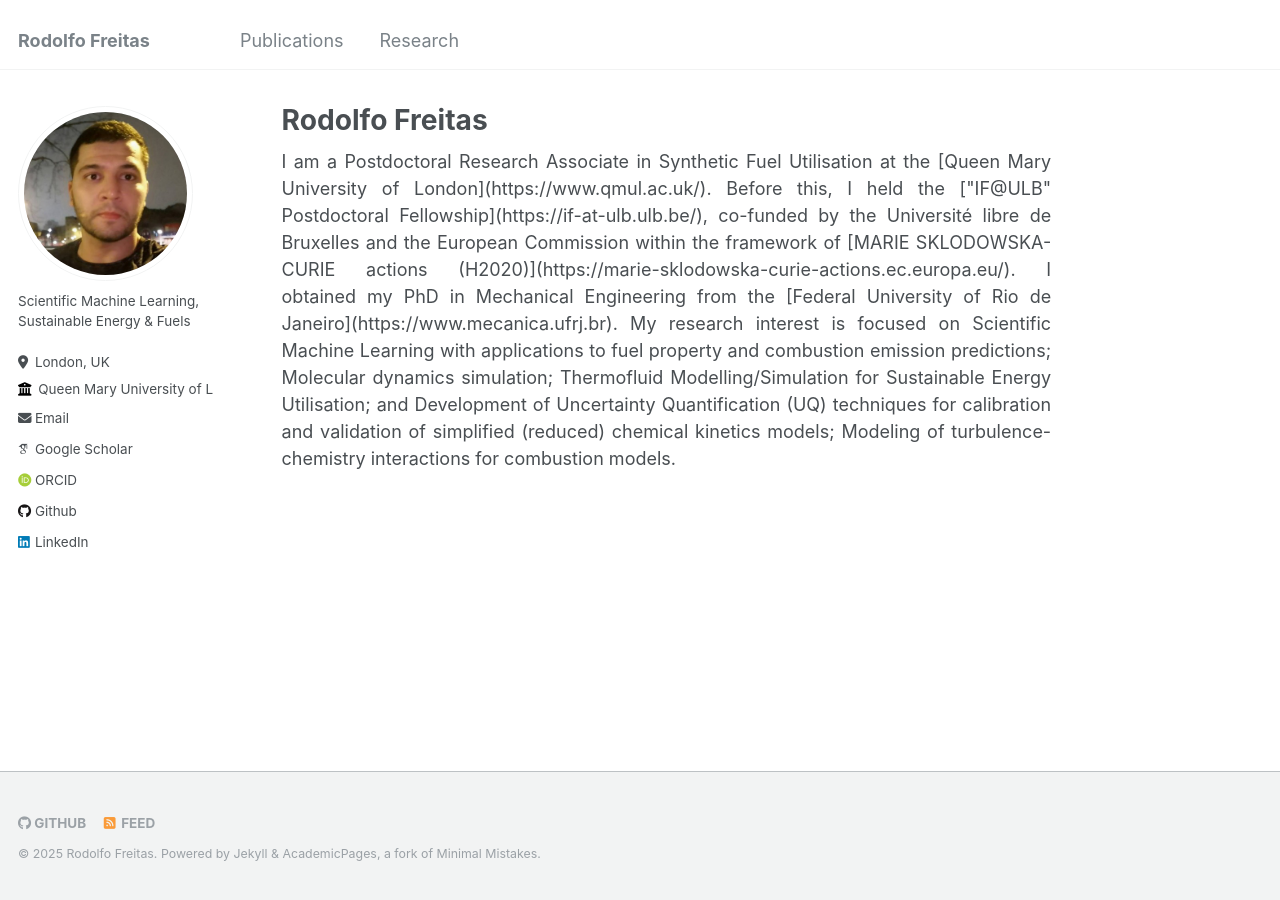
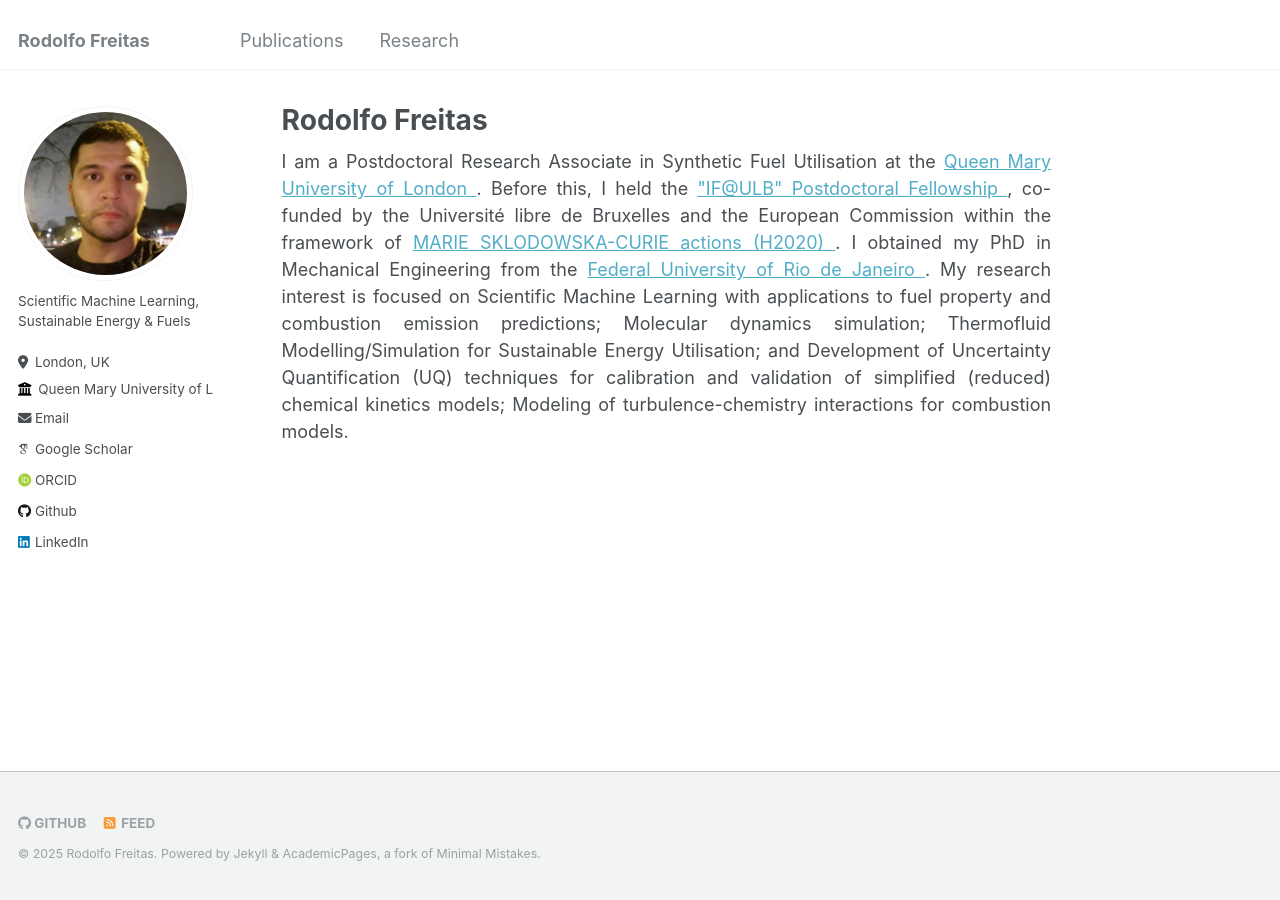
Before and after one commit to RodolfosmFreitas/RodolfosmFreitas.github.io, a Jekyll site: the page built from _pages/about.md, in a window 1280 px wide. Built offline with Jekyll 4.4.1, drawn with Linux system fonts in a browser that asks for light colours; some web fonts are replaced; part of the change alters nothing that is shown.

Commit message:
Update about.md

```diff
--- a/_pages/about.md
+++ b/_pages/about.md
@@ -7,4 +7,5 @@ redirect_from:
   - /about.html
 ---
 
- <div align="justify"> I am a Postdoctoral Research Associate in Synthetic Fuel Utilisation at the [Queen Mary University of London](https://www.qmul.ac.uk/). Before this, I held the ["IF@ULB" Postdoctoral Fellowship](https://if-at-ulb.ulb.be/), co-funded by the Université libre de Bruxelles and the European Commission within the framework of [MARIE SKLODOWSKA-CURIE actions (H2020)](https://marie-sklodowska-curie-actions.ec.europa.eu/). I obtained my PhD in Mechanical Engineering from the [Federal University of Rio de Janeiro](https://www.mecanica.ufrj.br). My research interest is focused on Scientific Machine Learning with applications to fuel property and combustion emission predictions; Molecular dynamics simulation; Thermofluid Modelling/Simulation for Sustainable Energy Utilisation; and Development of Uncertainty Quantification (UQ) techniques for calibration and validation of simplified (reduced) chemical kinetics models; Modeling of turbulence-chemistry interactions for combustion models. </div>
+<div align="justify"> I am a Postdoctoral Research Associate in Synthetic Fuel Utilisation at the <a href="https://www.qmul.ac.uk/">Queen Mary University of London </a>. Before this, I held the <a href="https://if-at-ulb.ulb.be/">"IF@ULB" Postdoctoral Fellowship </a>, co-funded by the Université libre de Bruxelles and the European Commission within the framework of <a href="https://marie-sklodowska-curie-actions.ec.europa.eu/">MARIE SKLODOWSKA-CURIE actions (H2020) </a>. I obtained my PhD in Mechanical Engineering from the <a href="https://www.mecanica.ufrj.br">Federal University of Rio de Janeiro </a>. My research interest is focused on Scientific Machine Learning with applications to fuel property and combustion emission predictions; Molecular dynamics simulation; Thermofluid Modelling/Simulation for Sustainable Energy Utilisation; and Development of Uncertainty Quantification (UQ) techniques for calibration and validation of simplified (reduced) chemical kinetics models; Modeling of turbulence-chemistry interactions for combustion models.
+ </div>
```
